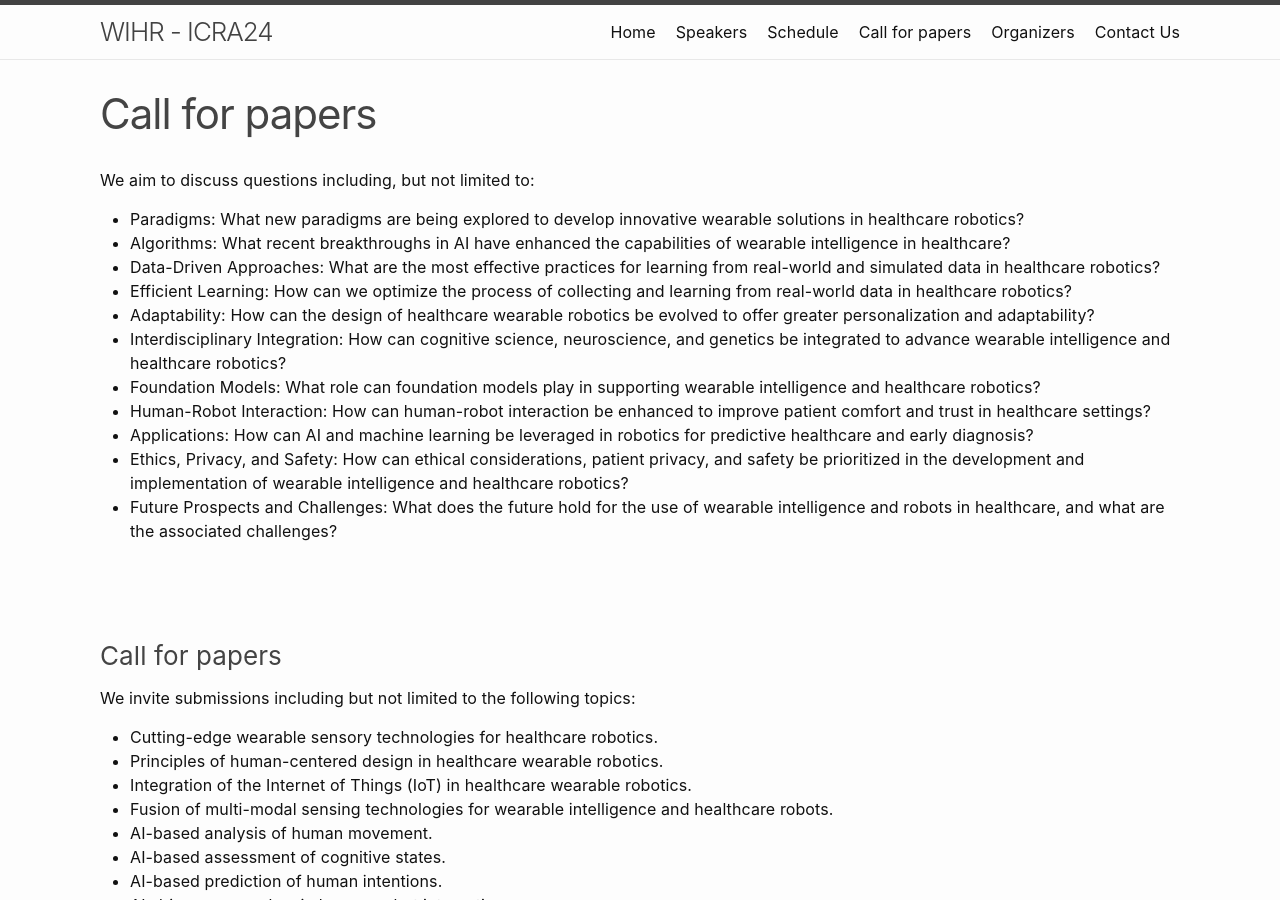
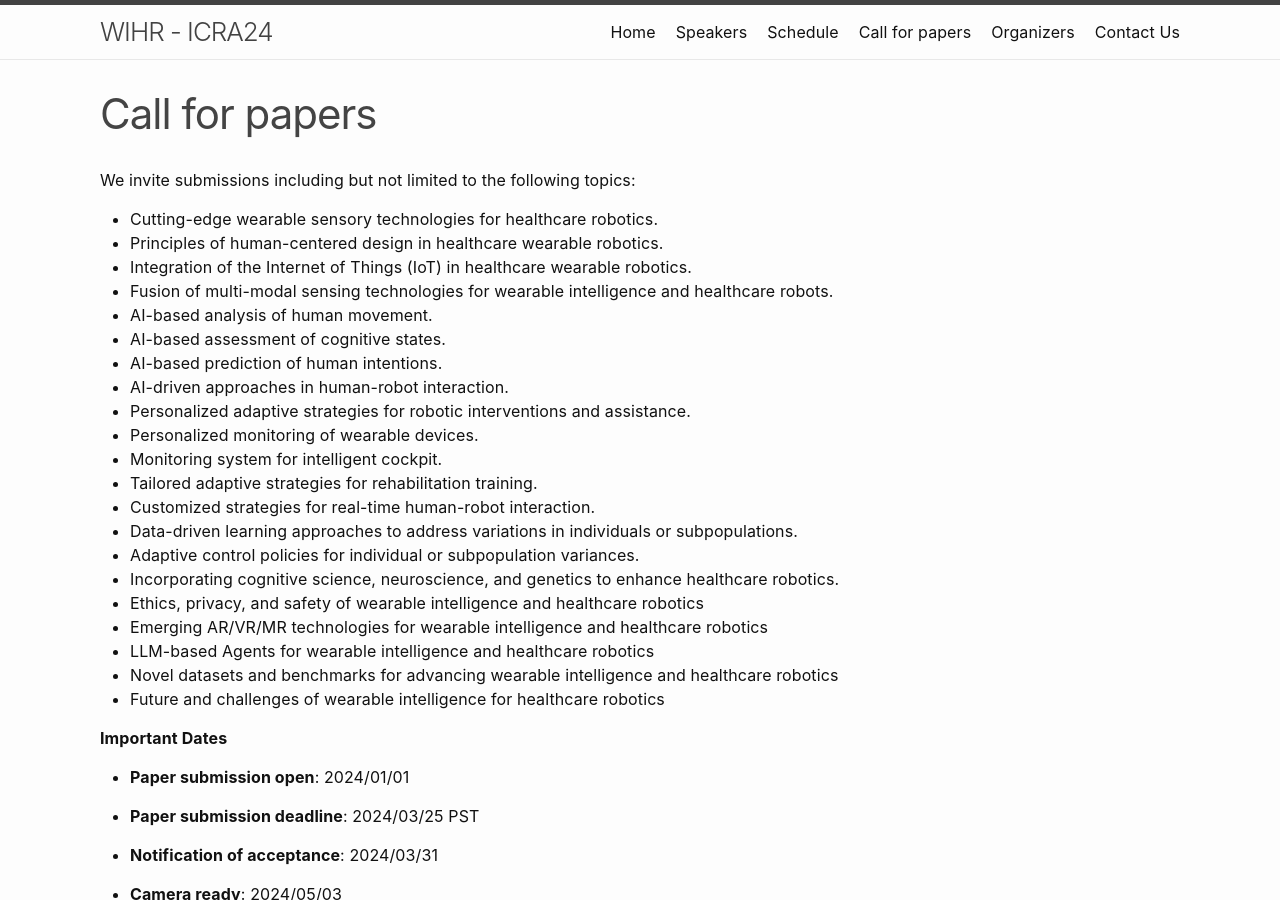
Before and after one commit to icrawearable/icrawearable.github.io, a Jekyll site: the page built from callforpapers.md, in a window 1280 px wide and 900 px high. Built offline with Jekyll 4.4.1, drawn with Linux system fonts in a browser that asks for light colours.

Commit message:
Update callforpapers.md

```diff
--- a/callforpapers.md
+++ b/callforpapers.md
@@ -3,27 +3,6 @@ layout: page
 title: Call for papers
 permalink: /callforpapers/
 ---
-
-We aim to discuss questions including, but not limited to:
-
-- Paradigms: What new paradigms are being explored to develop innovative wearable solutions in healthcare robotics?
-- Algorithms: What recent breakthroughs in AI have enhanced the capabilities of wearable intelligence in healthcare?
-- Data-Driven Approaches: What are the most effective practices for learning from real-world and simulated data in healthcare robotics?
-- Efficient Learning: How can we optimize the process of collecting and learning from real-world data in healthcare robotics?
-- Adaptability: How can the design of healthcare wearable robotics be evolved to offer greater personalization and adaptability?
-- Interdisciplinary Integration: How can cognitive science, neuroscience, and genetics be integrated to advance wearable intelligence and healthcare robotics?
-- Foundation Models: What role can foundation models play in supporting wearable intelligence and healthcare robotics?
-- Human-Robot Interaction: How can human-robot interaction be enhanced to improve patient comfort and trust in healthcare settings?
-- Applications: How can AI and machine learning be leveraged in robotics for predictive healthcare and early diagnosis?
-- Ethics, Privacy, and Safety: How can ethical considerations, patient privacy, and safety be prioritized in the development and implementation of wearable intelligence and healthcare robotics?
-- Future Prospects and Challenges: What does the future hold for the use of wearable intelligence and robots in healthcare, and what are the associated challenges?
-
-
-&nbsp;
-&nbsp;
-
-
-### Call for papers
 
 We invite submissions including but not limited to the following topics:
 
```
